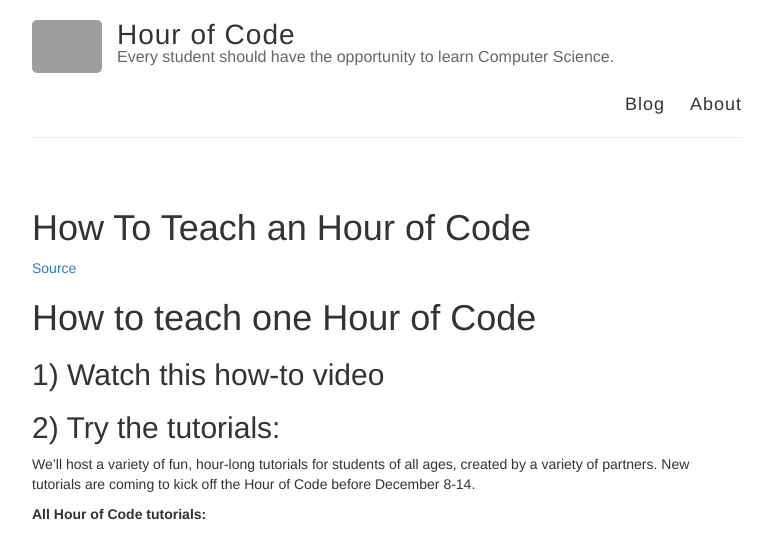
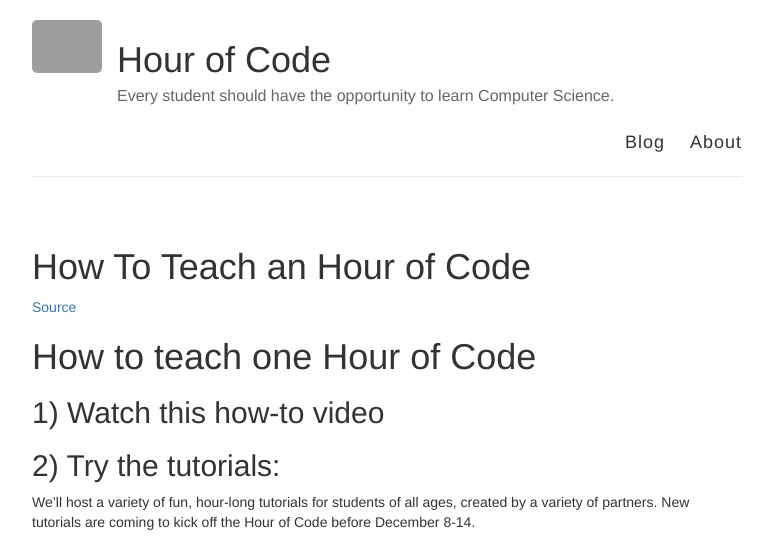
Before and after one commit to roachhd/kids-code-hour, a Jekyll site: the page built from index.md, in a window 1280 px wide. Shown: the top 536 px of the page, without its empty margins (253-1025 px from the left). Built offline with Jekyll 4.4.1, drawn with Linux system fonts in a browser that asks for light colours; emoji names are drawn with the system emoji font; some web fonts are replaced; a style sheet for code colours, icons or effects is not loaded; grey boxes are pictures that could not be loaded.

Commit message:
Update default.html

```diff
--- a/_layouts/default.html
+++ b/_layouts/default.html
@@ -36,7 +36,7 @@
           <a href="{{ site.baseurl }}/" class="site-avatar"><img src="{{ site.avatar }}" /></a>
 
           <div class="site-info">
-            <h1 class="site-name"><a href="{{ site.baseurl }}/">{{ site.name }}</a></h1>
+            <h1 class="title"><a href="{{ site.baseurl }}/">{{ site.name }}</a></h1>
             <p class="site-description">{{ site.description }}</p>
           </div>
 
```
